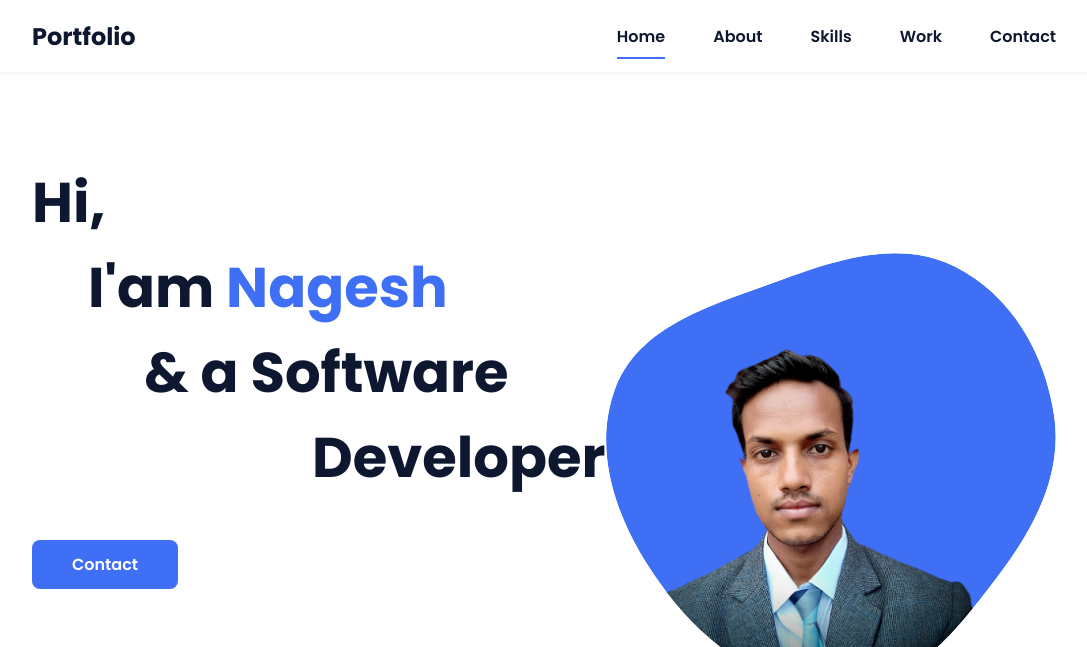
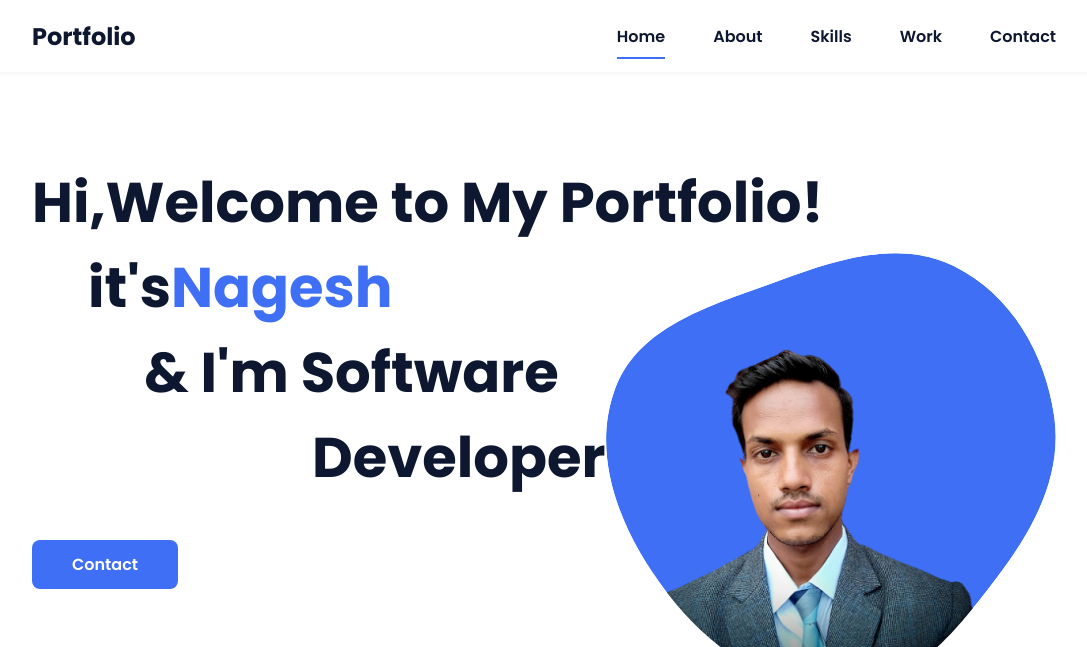
Before and after one commit to Nageshmourya/Portfolio.github.io, a plain HTML site: page index.html in a window 1280 px wide. Shown: the top 647 px of the page, without its empty margins (96-1183 px from the left). Drawn offline with nearby package versions, Linux system fonts and the light colour scheme.

Commit message:
Update index.html

```diff
--- a/index.html
+++ b/index.html
@@ -39,7 +39,7 @@
             <!--===== HOME =====-->
             <section class="home bd-grid" id="home">
                 <div class="home__data">
-                    <h1 class="home__title">Hi,<br>&emsp;I'am <span class="home__title-color">Nagesh</span><br>&emsp;&emsp;& a Software <br>&emsp;&emsp;&emsp;&emsp;&emsp;Developer</h1>
+                    <h1 class="home__title">Hi,Welcome to My Portfolio!<br>&emsp;it's<span class="home__title-color">Nagesh</span><br>&emsp;&emsp;& I'm Software <br>&emsp;&emsp;&emsp;&emsp;&emsp;Developer</h1>
 
                     <a href="#" class="button">Contact</a>
                 </div>
```
